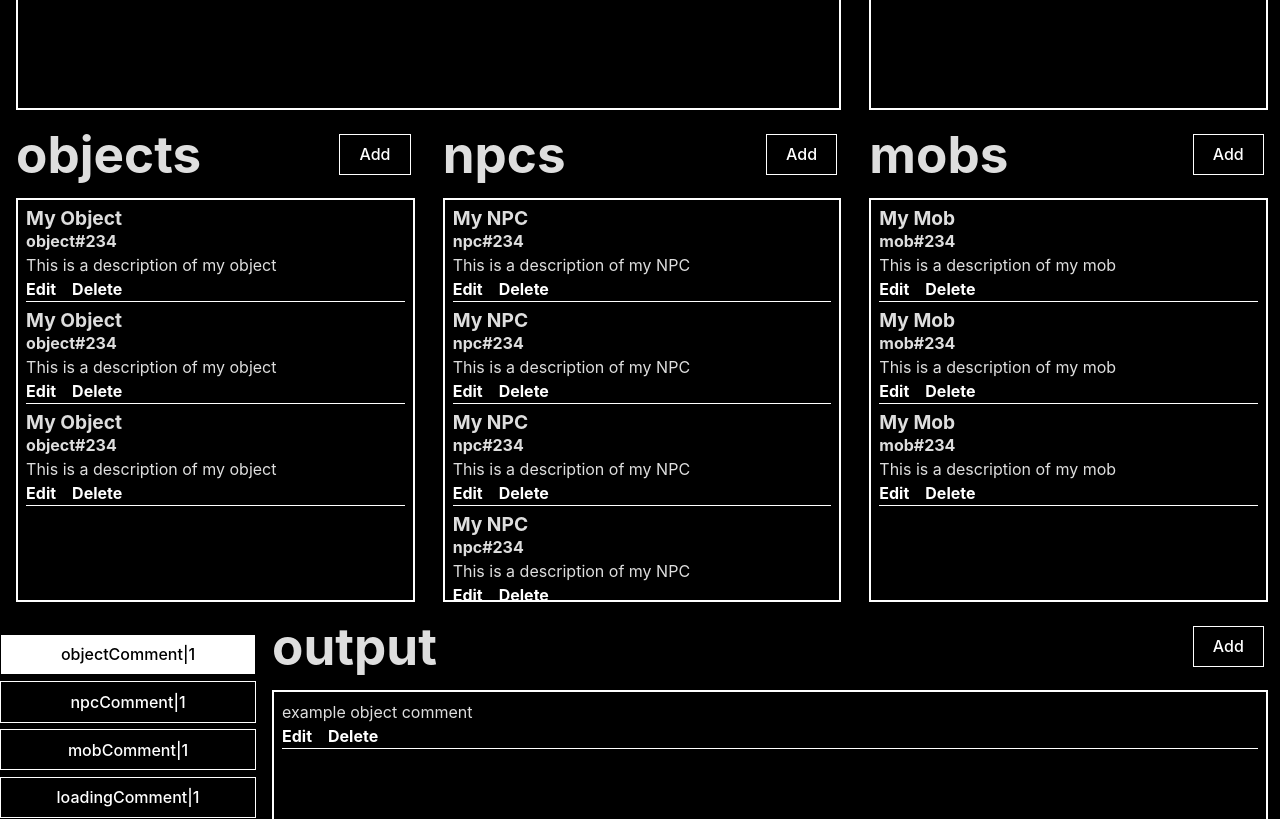
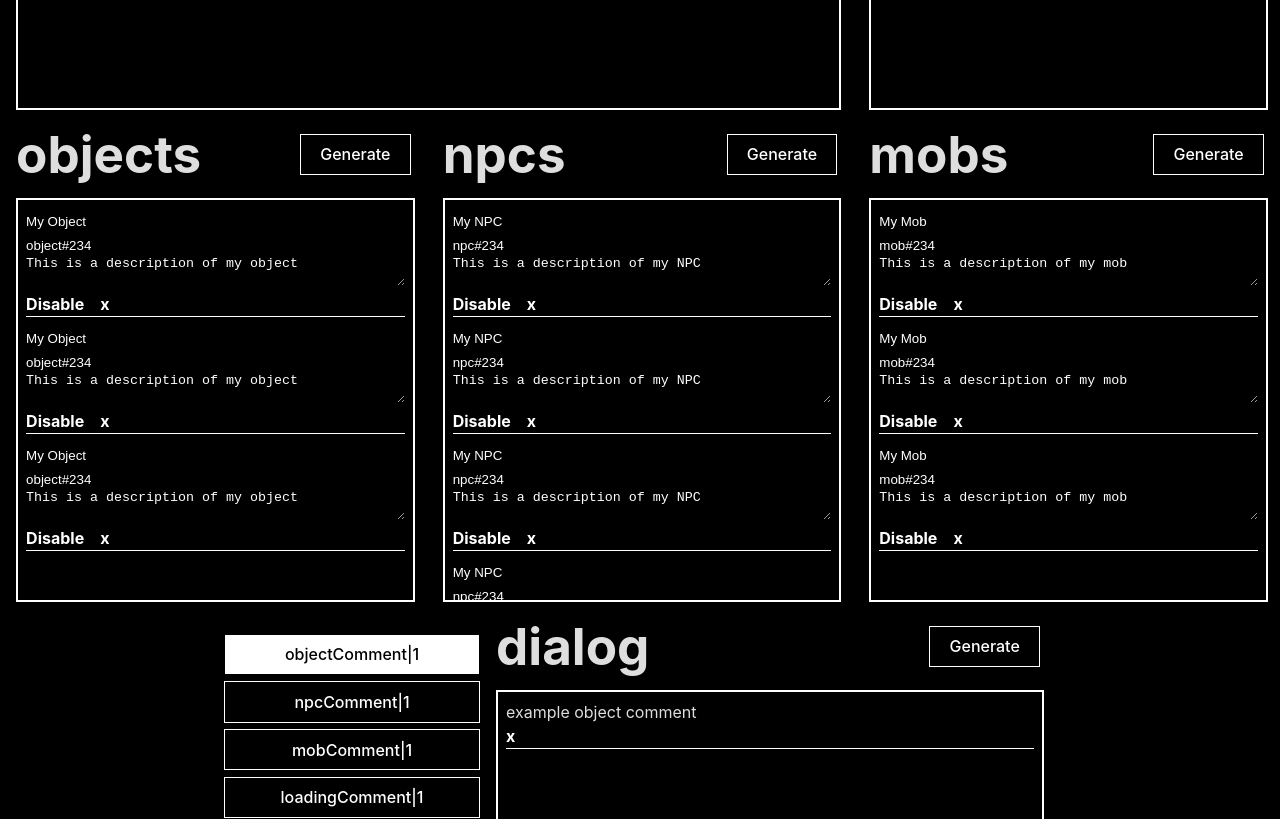
Before and after one commit to webaverse-studios/storystudio, a React (Vite) app: page / in a window 1280 px wide. Shown: the part 500-1319 px from the top of the page. Built offline with nearby package versions, Linux system fonts and the light colour scheme.

Commit message:
entities inline edit is gucci

```diff
--- a/src/App.css
+++ b/src/App.css
@@ -270,6 +270,29 @@ border: 1px solid #FFFFFF;
   background: none;
 }
 
+.entityField {
+  width: 100%;
+}
+
+.entityField input, .entityField textarea {
+  width: 100%;
+  border: 0;
+  color: #fff;
+  background: #000;
+  padding: 0;
+  margin: 0;
+}
+
+/* hide all border and style details that happen to the entity on focus, right now there is a white border */
+.entityField input:focus, .entityField textarea:focus {
+  outline: none;
+  border: 0;
+}
+
+.entityField textarea:focus {
+  height: 5em;
+}
+
 .context-group-button {
   display: inline-block;
   margin-right: .5em;
--- a/src/App.jsx
+++ b/src/App.jsx
@@ -28,16 +28,17 @@ function App() {
   const deleteEntityCallback = (entity) => {
     console.log("deleteEntityCallback", entity);
     const newData = { ...entityData };
-    newData[entity.type] = entityData[entityType].filter(
+    newData[entity.type] = entityData[entity.type].filter(
       (e) => e.name !== entity.name
     );
     setEntityData(newData);
   };
 
-  const editEntityCallback = (oldEntity, entity) => {
+  const editEntityCallback = (entity) => {
     console.log("entity:", entity);
     console.log("editEntityCallback", entity);
     const newData = { ...entityData };
+    console.log('newData', newData);
     for (let i = 0; i < newData[entity.type].length; i++) {
       if (newData[entity.type][i] === oldEntity) {
         newData[entity.type][i] = entity;
@@ -79,10 +80,10 @@ function App() {
         })}
         <Context data={entityData.data} currentContentType={currentContentType} setCurrentContentType={setCurrentContentType} />
         <ListBox
-              type={'output'}
+              type={'dialog'}
               data={entityData.data[currentContentType]}
-              header={"output"}
-              addEntityCallback={(data) => addEntityCallback('output', data)}
+              header={"dialog"}
+              addEntityCallback={(data) => addEntityCallback('dialog', data)}
               editEntityCallback={(data) => editEntityCallback(data)}
               deleteEntityCallback={(data) => deleteEntityCallback(data)}
             />
--- a/src/Entity.jsx
+++ b/src/Entity.jsx
@@ -1,15 +1,34 @@
 import React from "react";
 import "./App.css";
 
-const Entity = ({ entityData, toggleEntityHandler = null, editEntityCallback, deleteEntityCallback }) => {
+const Entity = ({ entityData, editEntityCallback, deleteEntityCallback }) => {
+
+    const updateEntity = (entityData, field, data) => {
+        console.log('updating entity', entityData, field, data);
+        const newData = { ...entityData };
+        newData[field] = data;
+        editEntityCallback(newData);
+    }
+
     return (
         <div className={'entity'}>
         {typeof entityData === 'object' && (
             <React.Fragment>
-            {entityData.name && <h1>{entityData.name}</h1>}
-            {entityData.shortname && <h2>{entityData.shortname}</h2>}
-            {entityData.description && <p>{entityData.description}</p>}
-            {toggleEntityHandler && <button onClick={() => toggleEntityHandler(entityData)}>{entityData.enabled ? 'Disable' : 'Enable'}</button>}
+            {/* Basic inputs for a 'name', 'description' and 'shortname' field */}
+            {/* whenever the user edits the form, the updateEntity function is called with the field and value sent to the function */}
+            {Object.keys(entityData).map((field, index) => {
+                if(field === 'enabled' || field === 'type' || field === 'inventory') return null;
+                return (
+                    <div key={index} className={'entityField ' + field}>
+                        {field === 'description' ? (
+                            <textarea value={entityData[field]} onChange={(e) => updateEntity(entityData, field, e.target.value)} />
+                        ) : (
+                            <input type="text" value={entityData[field]} onChange={(e) => updateEntity(entityData, field, e.target.value)} />
+                        )}
+                    </div>
+                );
+            })}
+            {<button value={entityData.enabled} onClick={(e) => updateEntity(entityData, 'enabled', !e.target.value)}>{entityData.enabled ? 'Disable' : 'Enable'}</button>}
             </React.Fragment>
         )}
         {typeof entityData === 'string' && (
@@ -17,8 +36,7 @@ const Entity = ({ entityData, toggleEntityHandler = null, editEntityCallback, de
             <p>{entityData}</p>
             </React.Fragment>
         )}
-        <button onClick={() => editEntityCallback(entityData)}>Edit</button>
-        <button onClick={() => deleteEntityCallback(entityData)}>Delete</button>
+        <button onClick={() => deleteEntityCallback(entityData)}>x</button>
         </div>
     );
 }
--- a/src/ListBox.jsx
+++ b/src/ListBox.jsx
@@ -1,9 +1,5 @@
-// List editor box
-// React component for editing a list of entities
-
 import React from "react";
 import "./App.css";
-import { useEffect } from "react";
 import Entity from "./Entity";
 
 const ListBox = ({ header, data, type = '', addEntityCallback, editEntityCallback, deleteEntityCallback }) => {
@@ -11,10 +7,10 @@ const ListBox = ({ header, data, type = '', addEntityCallback, editEntityCallbac
         <div className={'sectionWrapper ' + type + '_wrapped'}>
             <div className={'sectionHeader ' + type + '_header'}>
                 <h1>{header}</h1>
-                <button onClick={() => addEntityCallback(data)}>Add</button>
+                <button onClick={() => addEntityCallback(data)}>Generate</button>
             </div>
             <div className={'section ' + type}>
-                {data?.map((entityData, index) => {
+                {data && data.map((entityData, index) => {
                     return (
                         <Entity key={index} entityData={entityData} editEntityCallback={editEntityCallback} deleteEntityCallback={deleteEntityCallback} />
                     );
```
